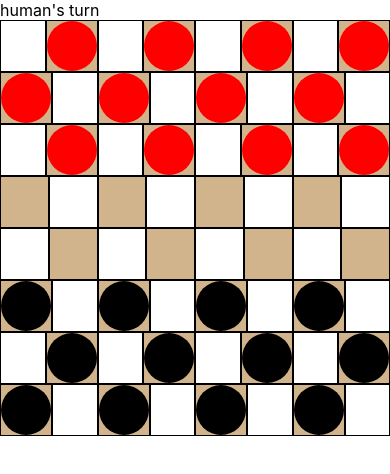
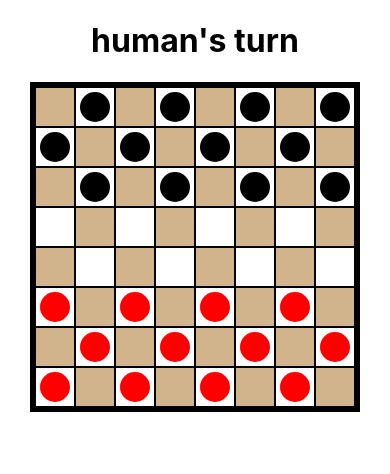
Before and after one commit to taherfa/checkers, a React (Create React App) app: page / in a window 390 px wide. Shown: the top 474 px of the page. Built offline with nearby package versions, Linux system fonts and the light colour scheme.

Commit message:
checkers game complete

```diff
--- a/src/Board/Board.css
+++ b/src/Board/Board.css
@@ -1,6 +1,7 @@
 .board {
   display: flex;
-    flex-direction: column;
+  flex-direction: column-reverse;
+  border: 5px solid black;
 }
 
 .row {
@@ -10,5 +11,13 @@
 .square {
   width: 50px;
   height: 50px;
+  padding: 0.25rem;
   border: 1px solid black;
 }
+
+@media only screen and (max-width: 768px) {
+  .square {
+    width: 30px;
+    height: 30px;
+  }
+}
--- a/src/Board/index.js
+++ b/src/Board/index.js
@@ -11,23 +11,19 @@ const Board = ({ board, handleSquareClick }) => {
     // if you clicked on a checkers piece
     if (color) {
       if (piece) {
-        // console.log("piece and then piece")
         // if you have already clicked on a checkers piece then reset
         setPiece(null)
         setNonPieceSquare(null)
       } else {
-        // console.log("piece only")
         setPiece({color: color, row: row, col: col})
       }
     } else {
       // if you clicked an empty square
       if (!piece) {
-        // console.log("square only")
         // but you haven't selected a checkers piece yet; therefore reset
         setPiece(null)
         setNonPieceSquare(null)
       } else {
-        // console.log("piece and then square")
         handleSquareClick(piece, {color: color, row: row, col: col})
 
         setPiece(null)
--- a/src/Checker/Checker.css
+++ b/src/Checker/Checker.css
@@ -19,3 +19,10 @@
   .black-king {
     background: radial-gradient(circle, rgba(127,127,140,1) 18%, rgba(72,71,89,1) 43%, rgba(0,0,0,1) 100%);;
   }
+
+  @media only screen and (max-width: 768px) {
+    .checker {
+      width: 30px;
+      height: 30px;
+    }
+  }
--- a/src/ComputerAI/index.js
+++ b/src/ComputerAI/index.js
@@ -1,10 +1,10 @@
-function getPossibleMoves(board, color) {
+function getPossibleMoves(board) {
   const possibleMoves = [];
 
   // Iterate through the board and find all checkers of the given color
   for (let row = 0; row < 8; row++) {
     for (let col = 0; col < 8; col++) {
-      if (board[row][col] === color) {
+      if (board[row][col] === "computer" || board[row][col] === "computerKing") {
         // Check if the checker can make any non-capturing moves
         if (canMove(board, row, col, row - 1, col + 1)) {
           possibleMoves.push({
@@ -22,9 +22,27 @@ function getPossibleMoves(board, color) {
             col: col - 1,
           });
         }
+        if (board[row][col] === "computerKing") {
+          if (canMove(board, row, col, row + 1, col + 1)) {
+            possibleMoves.push({
+              startRow: row,
+              startCol: col,
+              row: row + 1,
+              col: col + 1,
+            });
+          }
+          if (canMove(board, row, col, row + 1, col - 1)) {
+            possibleMoves.push({
+              startRow: row,
+              startCol: col,
+              row: row + 1,
+              col: col - 1,
+            });
+          }
+        }
+
         // Check if the checker can make any capturing moves
         if (canCapture(board, row, col, row - 2, col + 2)) {
-          console.log("yessir");
           possibleMoves.push({
             startRow: row,
             startCol: col,
@@ -33,13 +51,30 @@ function getPossibleMoves(board, color) {
           });
         }
         if (canCapture(board, row, col, row - 2, col - 2)) {
-          console.log("yessir");
           possibleMoves.push({
             startRow: row,
             startCol: col,
             row: row - 2,
             col: col - 2,
           });
+        }
+        if (board[row][col] === "computerKing") {
+          if (canCapture(board, row, col, row + 2, col + 2)) {
+            possibleMoves.push({
+              startRow: row,
+              startCol: col,
+              row: row + 2,
+              col: col + 2,
+            });
+          }
+          if (canCapture(board, row, col, row + 2, col - 2)) {
+            possibleMoves.push({
+              startRow: row,
+              startCol: col,
+              row: row +2,
+              col: col - 2,
+            });
+          }
         }
       }
     }
@@ -78,10 +113,9 @@ const canCapture = (board, row, col, newRow, newCol) => {
     return false;
   }
   // Check if there is an enemy checker in the square between the current position and the destination
-  const enemyColor = "human";
   const enemyRow = row + (newRow - row) / 2;
   const enemyCol = col + (newCol - col) / 2;
-  if (board[enemyRow][enemyCol] !== enemyColor) {
+  if (board[enemyRow][enemyCol] !== "human" && board[enemyRow][enemyCol] !== "humanKing") {
     return false;
   }
   return true;
@@ -95,33 +129,35 @@ function selectBestMove(moves) {
     }
   }
 
-
-
   return moves[moves.length - 1];
 }
 
-export function getNextMove(board, color) {
-  const moves = getPossibleMoves(board, color);
+export function getNextMove(board) {
+  const moves = getPossibleMoves(board);
+  console.log(moves)
   const bestMove = selectBestMove(moves);
+  console.log("bestMove", bestMove)
 
   if (!bestMove) {
-    return null
+    return null;
   }
 
   if (Math.abs(bestMove.startRow - bestMove.row) === 2) {
     const enemyRow = bestMove.startRow + (bestMove.row - bestMove.startRow) / 2;
     const enemyCol = bestMove.startCol + (bestMove.col - bestMove.startCol) / 2;
-    console.log(enemyRow, enemyCol)
-    board[enemyRow][enemyCol] = null
+    console.log("enemyRow, enemyCol", enemyRow, enemyCol);
+    board[enemyRow][enemyCol] = null;
 
     return {
       start: { row: bestMove.startRow, col: bestMove.startCol },
       end: { row: bestMove.row, col: bestMove.col },
+      color: board[bestMove.startRow][bestMove.startCol]
     };
   } else {
     return {
       start: { row: bestMove.startRow, col: bestMove.startCol },
       end: { row: bestMove.row, col: bestMove.col },
+      color: board[bestMove.startRow][bestMove.startCol]
     };
   }
 }
--- /dev/null
+++ b/src/Game/Game.css
@@ -0,0 +1,5 @@
+.container {
+    display: flex;
+    flex-direction: column;
+    align-items: center;
+}
--- a/src/Game/index.js
+++ b/src/Game/index.js
@@ -2,22 +2,25 @@ import React, { useState } from "react";
 import Board from "../Board";
 import GameStatus from "../GameStatus";
 import { getNextMove } from "../ComputerAI";
+import './Game.css'
 
 const Game = () => {
   const [gameState, setGameState] = useState({
     board: [
+      ["human", null, "human", null, "human", null, "human", null],
       [null, "human", null, "human", null, "human", null, "human"],
       ["human", null, "human", null, "human", null, "human", null],
-      [null, "human", null, "human", null, "human", null, "human"],
       [null, null, null, null, null, null, null, null],
       [null, null, null, null, null, null, null, null],
+      [null, "computer", null, "computer", null, "computer", null, "computer"],
       ["computer", null, "computer", null, "computer", null, "computer", null],
       [null, "computer", null, "computer", null, "computer", null, "computer"],
-      ["computer", null, "computer", null, "computer", null, "computer", null],
     ], // 2D array representing the game board
     turn: "human", // 'human' or 'computer'
     outcome: null, // 'human', 'computer', or null if the game is still ongoing
   });
+
+  console.log(gameState)
 
   const handleMove = (start, end) => {
     // Make a copy of the current game state
@@ -25,7 +28,7 @@ const Game = () => {
 
     // Validate the move
     // Check if it's the correct player's turn
-    if (newGameState.turn !== start.color) {
+    if (newGameState.turn !== "human" && newGameState.turn !== "humanKing") {
       // Display an error message or do something else to indicate that it's not the correct player's turn
       return;
     }
@@ -39,30 +42,43 @@ const Game = () => {
 
       // Update the board with the new positions of the checkers
       newGameState.board[start.row][start.col] = null;
+
+      if (end.row === 7) {
+        newGameState.board[end.row][end.col] = "humanKing";
+      } else {
         newGameState.board[end.row][end.col] = start.color;
+      }
 
       // Check if the game is over
       if (isGameOver(newGameState.board)) {
         newGameState.outcome = newGameState.turn;
       } else {
         // Use the ComputerAI component to generate the computer's move
-        const computerMove = getNextMove(newGameState.board, "computer");
+        const computerMove = getNextMove(newGameState.board);
+        console.log("COMPMOVE", computerMove);
 
         if (!computerMove) {
-          newGameState.outcome = 'human';
+          newGameState.outcome = "human";
           setGameState(newGameState);
+          console.log("so did outcome output?");
+          return;
         }
 
-        console.log(computerMove);
         // Update the board with the new positions of the checkers
         newGameState.board[computerMove.start.row][computerMove.start.col] =
           null;
+
+        if (computerMove.end.row === 0) {
           newGameState.board[computerMove.end.row][computerMove.end.col] =
-          "computer";
+            "computerKing";
+        } else {
+          newGameState.board[computerMove.end.row][computerMove.end.col] =
+            computerMove.color;
+        }
 
         // Check if the game is over
         if (isGameOver(newGameState.board)) {
-          newGameState.outcome = 'computer';
+          newGameState.outcome = "computer";
         } else {
           // Switch turns back to the human player
           newGameState.turn = "human";
@@ -99,17 +115,25 @@ const Game = () => {
       return false;
     }
 
-    // Check if the move is a single space diagonal move forward (for regular checkers moves)
+    // Check if the move is a single space diagonal move (for king checkers moves)
+    if (board[start.row][start.col] === "humanKing") {
       if (
-      (end.row - start.row) === 1 &&
+        Math.abs(end.row - start.row) === 1 &&
         Math.abs(start.col - end.col) === 1
       ) {
         return true;
       }
+    } else {
+      // Check if the move is a single space diagonal move forward (for regular checkers moves)
+      if (end.row - start.row === 1 && Math.abs(start.col - end.col) === 1) {
+        return true;
+      }
+    }
 
-    // Check if the move is a jump over an opponent's checker (for captures)
+    // Check if the move is a jump over an opponent's checker (for king checker captures)
+    if (board[start.row][start.col] === "humanKing") {
       if (
-      (end.row - start.row) === 2 &&
+        Math.abs(end.row - start.row) === 2 &&
         Math.abs(start.col - end.col) === 2
       ) {
         // Check if there is an opponent's checker in the middle position
@@ -122,8 +146,25 @@ const Game = () => {
           return false;
         }
         // eliminate the piece you jumped over
-      board[middleRow][middleCol] = null
+        board[middleRow][middleCol] = null;
         return true;
+      }
+    } else {
+      // Check if the move is a jump over an opponent's checker forward (for regular checker captures)
+      if (end.row - start.row === 2 && Math.abs(start.col - end.col) === 2) {
+        // Check if there is an opponent's checker in the middle position
+        const middleRow = (start.row + end.row) / 2;
+        const middleCol = (start.col + end.col) / 2;
+        if (
+          board[middleRow][middleCol] === null ||
+          board[middleRow][middleCol] === start.color
+        ) {
+          return false;
+        }
+        // eliminate the piece you jumped over
+        board[middleRow][middleCol] = null;
+        return true;
+      }
     }
 
     // If the move is none of the above, it is not valid
@@ -136,15 +177,14 @@ const Game = () => {
     let computerCheckers = 0;
     for (let row = 0; row < board.length; row++) {
       for (let col = 0; col < board[0].length; col++) {
-        if (board[row][col] === "human") {
+        if (board[row][col] === "human" || board[row][col] === "humanKing") {
           humanCheckers++;
-        } else if (board[row][col] === "computer") {
+        } else if (board[row][col] === "computer" || board[row][col] === "computerKing") {
           computerCheckers++;
         }
       }
     }
-    console.log("humanCheckers", humanCheckers)
-    console.log("computerCheckers", computerCheckers)
+
     if (humanCheckers === 0 || computerCheckers === 0) {
       return true;
     }
@@ -245,7 +285,7 @@ const Game = () => {
   };
 
   return (
-    <div>
+    <div className="container">
       <GameStatus outcome={gameState.outcome} turn={gameState.turn} />
       <Board board={gameState.board} handleSquareClick={handleMove} />
     </div>
--- a/src/GameStatus/index.js
+++ b/src/GameStatus/index.js
@@ -3,7 +3,7 @@ import React from 'react';
 const GameStatus = ({ outcome, turn }) => {
   return (
     <div>
-      {turn ? `${turn}'s turn` : outcome}
+      <h1>{!outcome ? `${turn}'s turn` : `${outcome} wins!`}</h1>
     </div>
   );
 };
```
Lines whose indentation alone changed are shown as unchanged.
